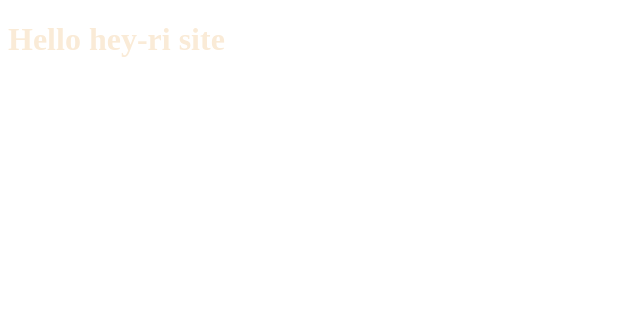
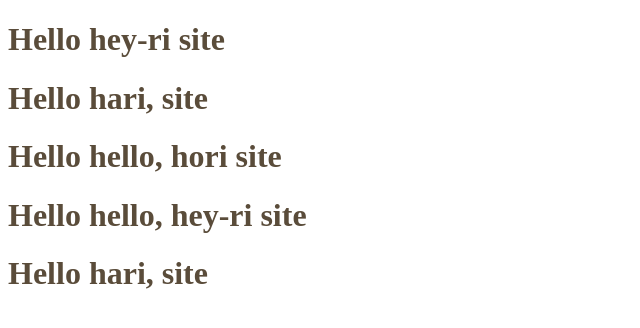
Before and after one commit to hey-ri/vue-todo-list, a Vue app: page / in a window 1280 px wide. Shown: the top 328 px of the page, without its empty margins (0-640 px from the left). Built offline with nearby package versions, Linux system fonts and the light colour scheme.

Commit message:
binding the function

```diff
--- a/src/App.vue
+++ b/src/App.vue
@@ -1,5 +1,9 @@
 <template>
   <h1 class="name">Hello {{ name }} site</h1>
+  <h1 class="name">Hello {{ greeting() }} site</h1>
+  <h1 class="name">Hello {{ greeting2("hori") }} site</h1>
+  <h1 class="name">Hello {{ greeting2(name) }} site</h1>
+  <h1 class="name">Hello {{ greet }} site</h1>
 </template>
 
 <script>
@@ -7,8 +11,21 @@ export default {
   setup() {
     const name = "hey-ri";
 
+    const greeting = () => {
+      return "hari, ";
+    };
+
+    const greeting2 = (name) => {
+      return "hello, " + name;
+    };
+
+    const greet = greeting(name);
+
     return {
       name,
+      greeting,
+      greeting2,
+      greet,
     };
   },
 };
@@ -16,6 +33,6 @@ export default {
 
 <style>
 .name {
-  color: antiquewhite;
+  color: #5a4c3a;
 }
 </style>
```
